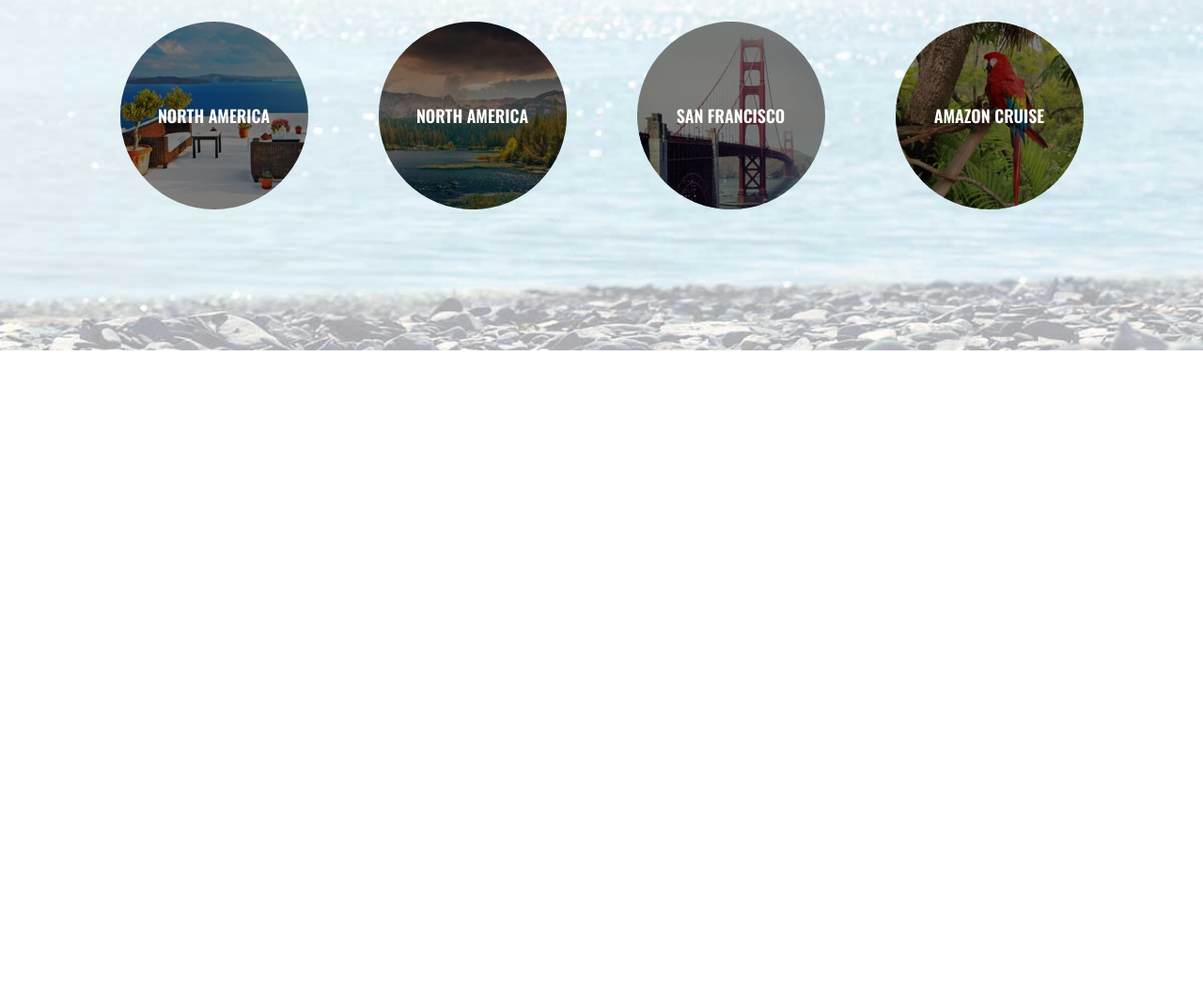
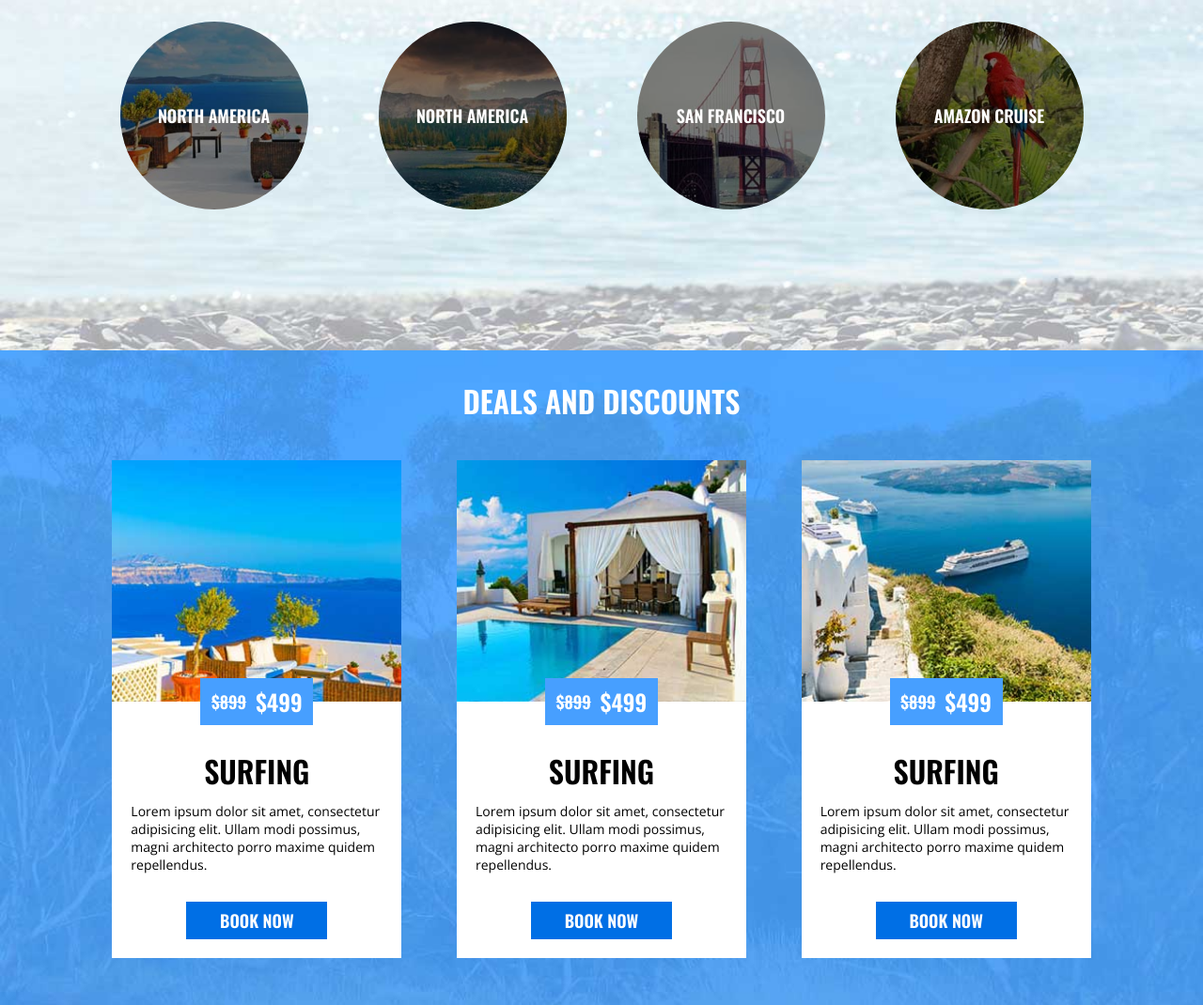
Before and after one commit to TomaszRybacki/TravelAgency-website, a plain HTML site: page index.html in a window 1280 px wide. Shown: the part 947-2017 px from the top of the page at 94% size. Before the commit the page ends 1320 px from the top, so only its background shows below. Drawn offline with nearby package versions, Linux system fonts and the light colour scheme.

Commit message:
Deals section added

```diff
--- a/index.html
+++ b/index.html
@@ -260,6 +260,39 @@
 
     </section>
 
+    <section class="deals">
+
+      <div class="deals__wrapper">
+
+        <h3>Deals and Discounts</h3>
+
+        <div class="deals__box">
+          <img class="deals__img" src="img/deal-img-1.jpg" alt="viewing terrace">
+          <div class="box__price"><span class="price--modified">$899 </span> <span class="price">$499</span></div>
+          <p class="box__title">Surfing</p>
+          <p class="box__txt">Lorem ipsum dolor sit amet, consectetur adipisicing elit. Ullam modi possimus, magni architecto porro maxime quidem repellendus.</p>
+          <button class="box__button">Book Now</button>
+        </div>
+        <div class="deals__box">
+          <img class="deals__img" src="img/deal-img-2.jpg" alt="tent by the pool">
+          <div class="box__price"><span class="price--modified">$899 </span> <span class="price">$499</span></div>
+          <p class="box__title">Surfing</p>
+          <p class="box__txt">Lorem ipsum dolor sit amet, consectetur adipisicing elit. Ullam modi possimus, magni architecto porro maxime quidem repellendus.</p>
+          <button class="box__button">Book Now</button>
+        </div>
+        <div class="deals__box">
+          <img class="deals__img" src="img/deal-img-3.jpg" alt="yacht next to the island">
+          <div class="box__price"><span class="price--modified">$899 </span> <span class="price">$499</span></div>
+          <p class="box__title">Surfing</p>
+          <p class="box__txt">Lorem ipsum dolor sit amet, consectetur adipisicing elit. Ullam modi possimus, magni architecto porro maxime quidem repellendus.</p>
+          <button class="box__button">Book Now</button>
+        </div>
+
+
+      </div>
+
+    </section>
+
   </main>
 
 
--- a/scss/main.scss
+++ b/scss/main.scss
@@ -23,3 +23,7 @@
 /* SECTION-1 ************************************************************************ */
 
 @import "section-1";
+
+/* SECTION-2 ************************************************************************ */
+
+@import "section-2";
--- a/scss/section-1.scss
+++ b/scss/section-1.scss
@@ -9,10 +9,14 @@
 
   @include mobile {
     height: auto;
+    background-image: url(../img/section-bg-medium.jpg);
+    background-size: cover;
   }
 
   @include tablet {
     height: auto;
+    background-image: url(../img/section-bg-medium.jpg);
+    background-size: cover;
   }
 }
 
--- /dev/null
+++ b/scss/section-2.scss
@@ -0,0 +1,124 @@
+.deals{
+  width: 100%;
+  height: auto;
+  padding-bottom: 40px;
+  background-image: url(../img/deal-bg-large.jpg);
+  background-size: cover;
+
+  display: flex;
+  justify-content: center;
+  align-items: center;
+
+  @include mobile {
+    height: auto;
+    background-image: url(../img/deal-bg-medium.jpg);
+    background-size: cover;
+  }
+
+  @include tablet {
+    height: auto;
+    background-image: url(../img/deal-bg-medium.jpg);
+    background-size: cover;
+  }
+}
+
+.deals__wrapper {
+  margin: 0 auto;
+  max-width: 1100px;
+
+  display: flex;
+  justify-content: space-around;
+  align-items: center;
+  flex-wrap: wrap;
+
+  h3 {
+    flex: 1 1 100%;
+    font: $xlarge $bold;
+    font-weight: 600;
+    color: $white;
+    text-align: center;
+    padding: 30px;
+    text-transform: uppercase;
+  }
+}
+
+
+.deals__box {
+  flex: 0 1 28%;
+  min-width: 280px;
+  margin: 10px;
+  background-color: $white;
+
+  display: flex;
+  justify-content: center;
+  flex-wrap: wrap;
+}
+
+.deals__img {
+  width: 100%;
+}
+
+.box__price {
+  width: 120px;
+  height: 50px;
+  background-color: $lightBlue;
+
+  position: relative;
+  top: -25px;
+
+  display: flex;
+  justify-content: center;
+  align-items: center;
+}
+
+.price {
+  font: $large $bold;
+  font-weight: 600;
+  color: $white;
+  margin: 5px;
+}
+
+.price--modified {
+  font: $medium $bold;
+  font-weight: 600;
+  color: $white;
+  text-decoration: line-through;
+  margin: 5px;
+}
+
+.box__title {
+  flex: 1 1 100%;
+  font: $xlarge $bold;
+  font-weight: 600;
+  color: $black;
+  text-align: center;
+  text-transform: uppercase;
+}
+
+.box__txt {
+  flex: 1 1 100%;
+  font: $small $basic;
+  color: $black;
+  padding: 10px 20px;
+}
+
+.box__button {
+  font: $medium $bold;
+  font-weight: 600;
+  background-color: $darkBlue;
+  border: solid 2px $darkBlue;
+  color: $white;
+  text-transform: uppercase;
+
+  width: 150px;
+  height: 40px;
+  margin: 20px;
+
+  &:hover {
+    cursor: pointer;
+    background-color: $white;
+    color: $darkBlue;
+    border: solid 2px $darkBlue;
+    transition: 0.3s all;
+  }
+}
```
Also changed, not shown: css/main.css, img/deal-bg-large.jpg (added), img/deal-bg-medium.jpg (added), img/deal-img-1.jpg (added), img/deal-img-2.jpg (added), img/deal-img-3.jpg (added), img/gallery-img-1.jpg (added), img/gallery-img-2.jpg (added), img/gallery-img-3.jpg (added), img/gallery-img-4.jpg (added), img/gallery-img-5.jpg (added), img/gallery-img-6.jpg (added), img/luxury-bg-large.jpg (added), img/luxury-bg-medium.jpg (added), 1 other file.
